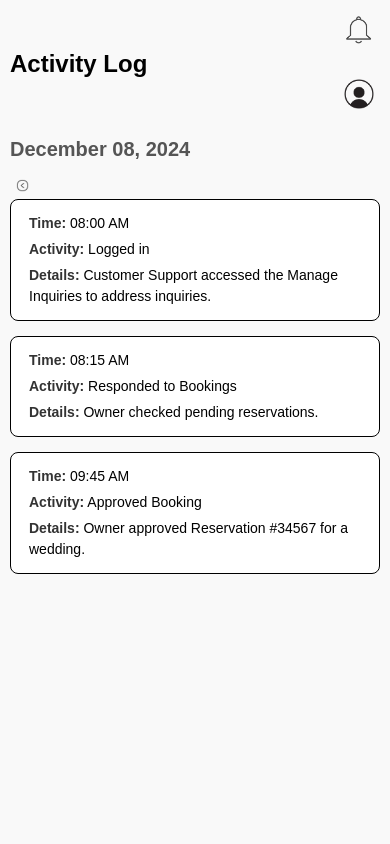
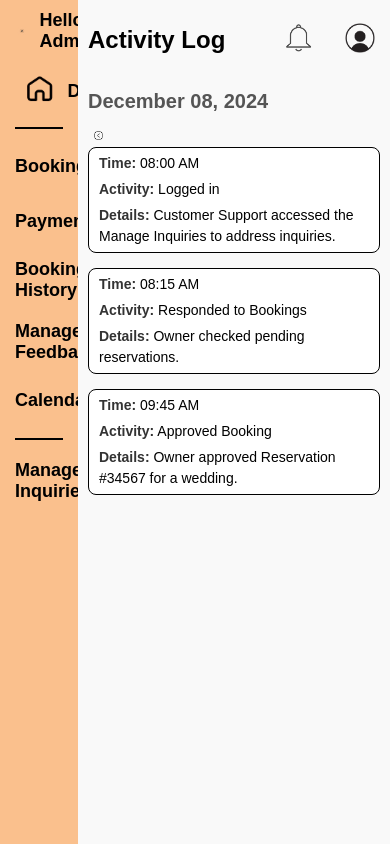
Before and after one commit to Mikay-Mikay/reservify_website_alpas, a PHP site: page /admin_activitylog.php in a window 390 px wide. Run offline with PHP 8.4, Linux system fonts and the light colour scheme.

Commit message:
Update admin_profile.css

```diff
--- a/PM&JI Reservify System (Website)/admin_profile.css
+++ b/PM&JI Reservify System (Website)/admin_profile.css
@@ -1,8 +1,6 @@
-@import url('https://fonts.googleapis.com/css2?family=Poppins:ital,wght@0,100;0,200;0,300;0,400;0,500;0,600;0,700;0,800;1,100;1,200;1,300;1,400;1,500;1,600;1,700;1,800;1,900&display=swap');
-
 body {
     margin: 0;
-    font-family: "Poppins", sans-serif;
+    font-family: Arial, sans-serif;
 }
 
 .admin-dashboard {
@@ -14,63 +12,9 @@ body {
     width: 20%;
     background-color: #fac08d;
     color: black;
-    height: 155%;
+    height: 100%;
     padding: 10px 15px;
-    box-shadow: 0px 4px 8px rgba(0, 0, 0, 0.3);
     box-sizing: border-box;
-}
-
-/* Hide sidebar by default on smaller screens */
-@media screen and (max-width: 768px) {
-    .sidebar {
-        position: fixed;
-        left: -100%;
-        top: 0;
-        height: 100%;
-        width: 250px;
-        transition: left 0.3s ease-in-out;
-    }
-
-    .sidebar.active {
-        left: 0;
-    }
-
-    .menu-toggle {
-        display: block;
-        position: absolute;
-        top: 15px;
-        left: 15px;
-        cursor: pointer;
-        background-color: #fac08d;
-        padding: 10px;
-        border-radius: 5px;
-    }
-}
-
-/* Adjustments for smaller screens */
-@media screen and (max-width: 768px) {
-    .content {
-        padding: 10px;
-    }
-
-    .activity-card {
-        padding: 8px;
-    }
-
-    .header-right {
-        flex-direction: column;
-    }
-}
-
-/* Tablet screens */
-@media screen and (max-width: 1024px) {
-    .sidebar {
-        width: 30%;
-    }
-
-    .content {
-        width: 70%;
-    }
 }
 
 .logo {
@@ -183,7 +127,7 @@ header img {
     background-color: #fac08d;
     width: 200px;
     border-radius: 8px;
-    box-shadow: 0 4px 8px rgba(0, 0, 0, 0.3);
+    box-shadow: 0 4px 8px rgba(0, 0, 0, 0.1);
     opacity: 0;
     transform: translateY(-10px); /* Start slightly above its final position */
     visibility: hidden; /* Ensures it's removed from screen readers and prevents interaction */
@@ -219,7 +163,6 @@ header img {
     background-color: white; /* Ensures the container is white */
     color: black;           /* Text inside the container is black */
     border: 1px solid black; /* Black border for the container */
-    box-shadow: 0px 4px 8px rgba(0, 0, 0, 0.3);
     border-radius: 8px;
 }
 
```
